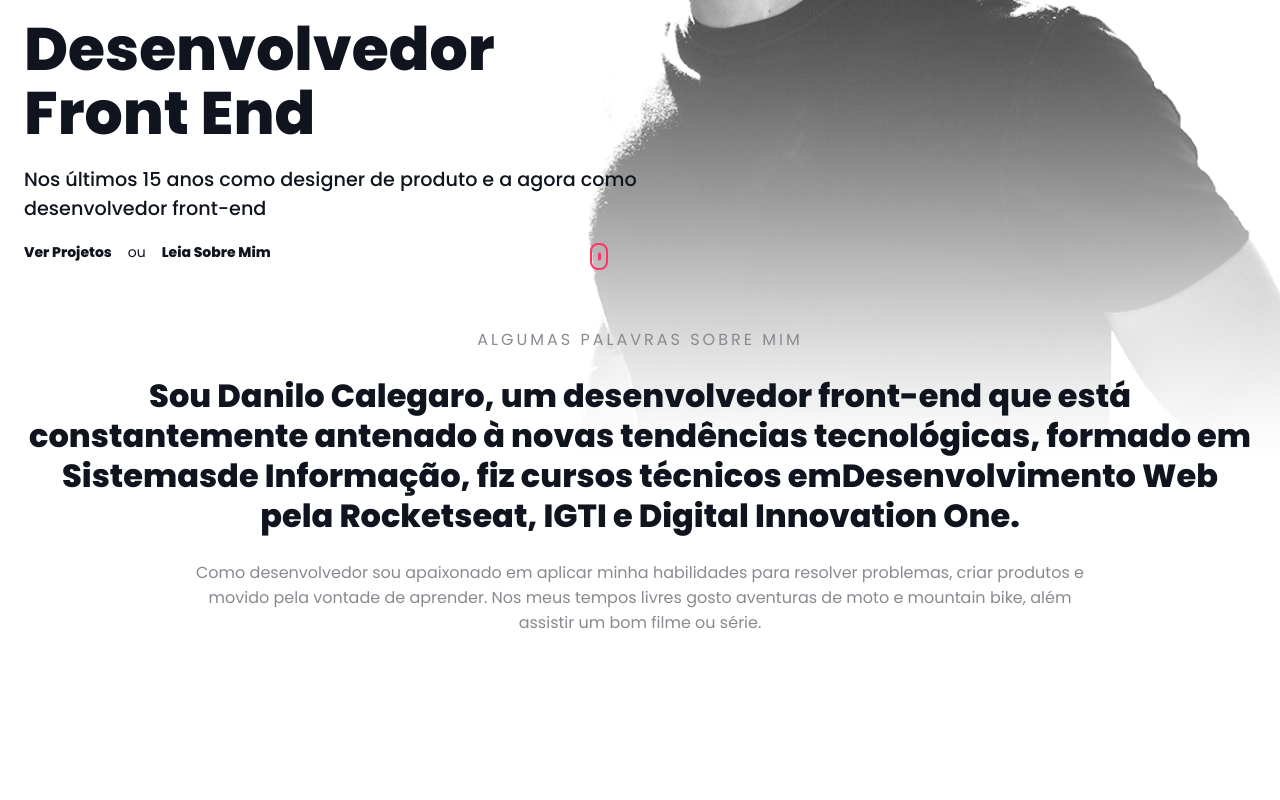
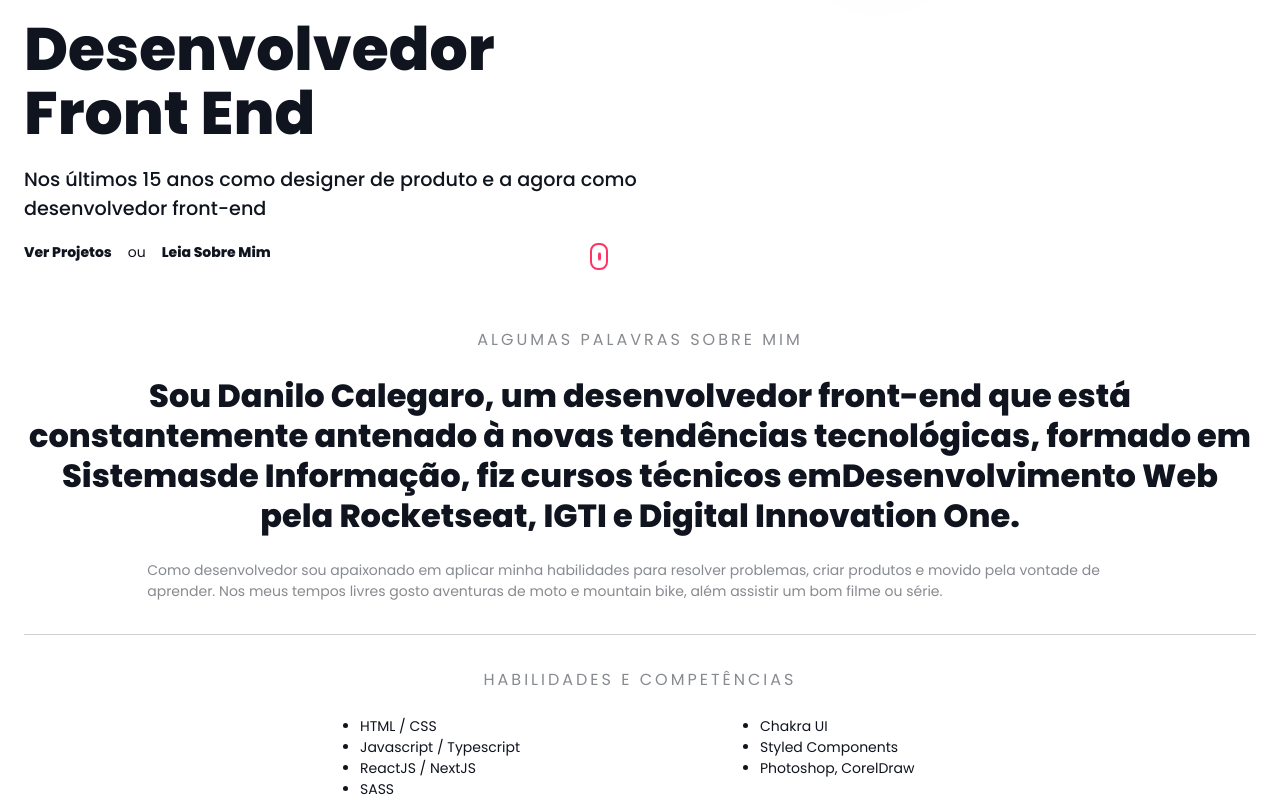
Before and after one commit to DaniloCalegaro/portfolio-danilo-next, a Next.js app: page / in a window 1280 px wide. Shown: the part 514-1314 px from the top of the page. Before the commit the page ends 1165 px from the top, so only its background shows below. Built offline with nearby package versions, Linux system fonts and the light colour scheme.

Commit message:
feat: criando paginar sobre mim

```diff
--- a/src/components/AboutMe/index.tsx
+++ b/src/components/AboutMe/index.tsx
@@ -3,12 +3,13 @@ import { Container } from './styles'
 export function AboutMe() {
   return (
     <Container>
-      <span>Algumas palavras sobre mim</span>
+      <div className="wordsAbout">
+        <span className="title">Algumas palavras sobre mim</span>
         <strong>
-        Sou Danilo Calegaro, um desenvolvedor front-end que está constantemente
-        antenado à novas tendências tecnológicas, formado em Sistemasde
-        Informação, fiz cursos técnicos emDesenvolvimento Web pela Rocketseat,
-        IGTI e Digital Innovation One.
+          Sou Danilo Calegaro, um desenvolvedor front-end que está
+          constantemente antenado à novas tendências tecnológicas, formado em
+          Sistemasde Informação, fiz cursos técnicos emDesenvolvimento Web pela
+          Rocketseat, IGTI e Digital Innovation One.
         </strong>
         <span>
           Como desenvolvedor sou apaixonado em aplicar minha habilidades para
@@ -16,6 +17,23 @@ export function AboutMe() {
           Nos meus tempos livres gosto aventuras de moto e mountain bike, além
           assistir um bom filme ou série.
         </span>
+      </div>
+
+      <div className="skillsComponent">
+        <span className="title">Habilidades e competências</span>
+
+        <div className="skills">
+          <ul>
+            <li>HTML / CSS</li>
+            <li>Javascript / Typescript</li>
+            <li>ReactJS / NextJS</li>
+            <li>SASS</li>
+            <li>Chakra UI</li>
+            <li>Styled Components</li>
+            <li>Photoshop, CorelDraw</li>
+          </ul>
+        </div>
+      </div>
     </Container>
   )
 }
--- a/src/components/AboutMe/styles.ts
+++ b/src/components/AboutMe/styles.ts
@@ -3,28 +3,54 @@ import styled from 'styled-components'
 export const Container = styled.section`
   margin-top: 4rem;
 
-  display: flex;
-  flex-direction: column;
-  align-items: center;
+  .wordsAbout {
+    display: flex;
+    flex-direction: column;
+    align-items: center;
 
-  span {
-    width: 70vw;
-    font-size: 1rem;
-    margin-bottom: 1rem;
-    text-align: center;
+    strong {
+      text-align: center;
+      font-size: 2rem;
+      line-height: 2.5rem;
+      margin-bottom: 1.5rem;
+    }
+
+    span:last-child {
+      width: 80%;
+    }
   }
 
-  span:first-child {
-    font-size: 1rem;
-    text-transform: uppercase;
-    letter-spacing: 3px;
-    margin-bottom: 1.5rem;
+  .skillsComponent {
+    margin-top: 2rem;
+    display: flex;
+    flex-direction: column;
+    align-items: center;
+
+    .skills {
+      display: flex;
+      align-items: center;
+
+      ul {
+        column-count: 1;
+      }
+    }
+
+    &::before {
+      content: '';
+      width: 100%;
+      border-top: solid 1px var(--gray-100);
+      margin-bottom: 2rem;
+    }
   }
 
-  strong {
-    text-align: center;
-    font-size: 2rem;
-    line-height: 2.5rem;
-    margin-bottom: 1.5rem;
+  @media (min-width: 600px) {
+    .skillsComponent {
+      .skills {
+        ul {
+          column-count: 2;
+          column-gap: 15rem;
+        }
+      }
+    }
   }
 `
--- a/src/components/Initial/index.tsx
+++ b/src/components/Initial/index.tsx
@@ -25,7 +25,7 @@ export function Initial() {
       </div>
 
       <div className="imgProfile">
-        <img src="/images/bg_home.png" alt="foto Danilo" />
+        {/* <img src="/images/bg_home.png" alt="foto Danilo" /> */}
       </div>
 
       <div className="backgroundDev">
--- a/src/styles/global.ts
+++ b/src/styles/global.ts
@@ -48,4 +48,11 @@ export default createGlobalStyle`
   span {
     color: var(--gray-500);
   }
+
+  .title {
+      font-size: 1rem;
+      text-transform: uppercase;
+      letter-spacing: 3px;
+      margin-bottom: 1.5rem;
+  }
 `
```
Lines whose indentation alone changed are shown as unchanged.
